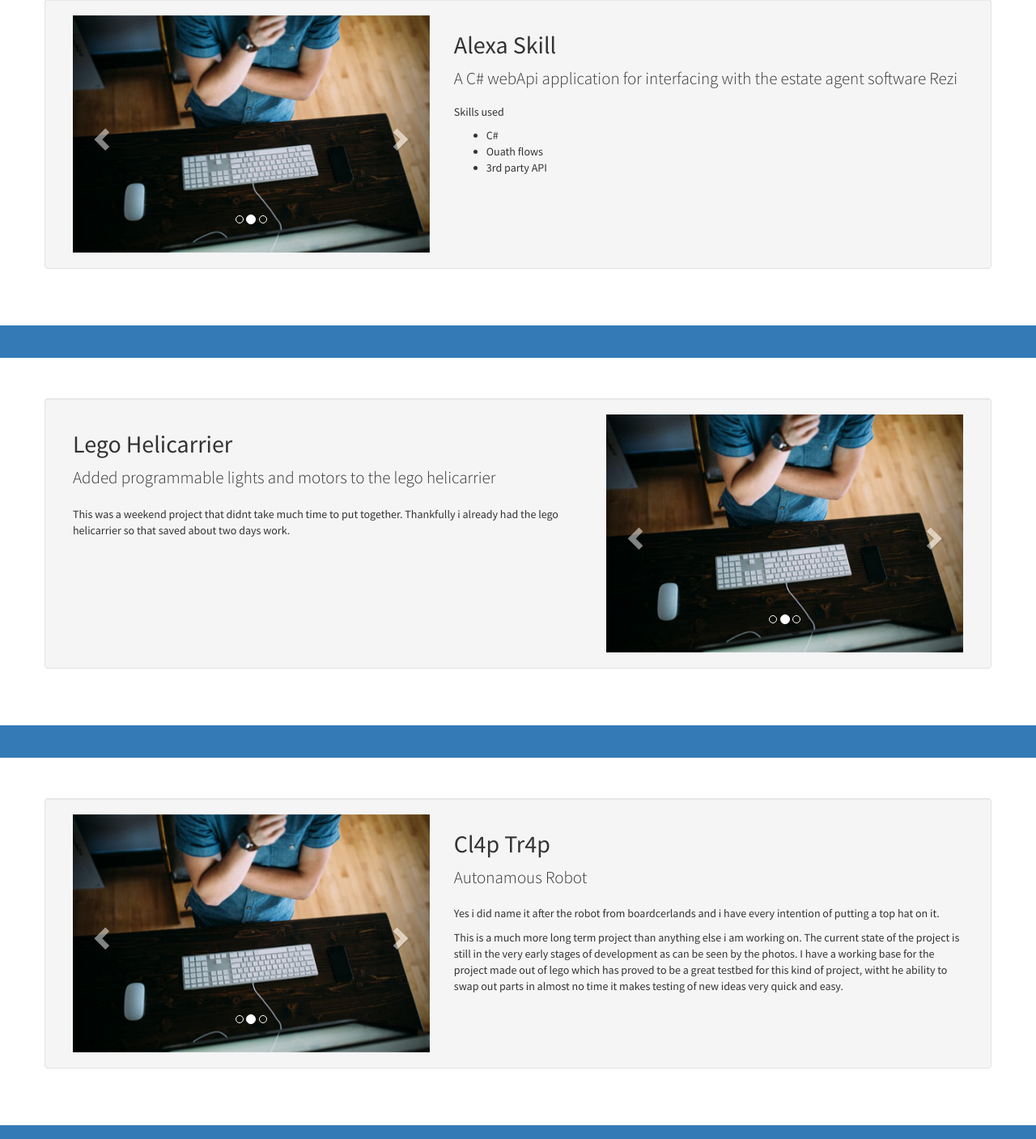
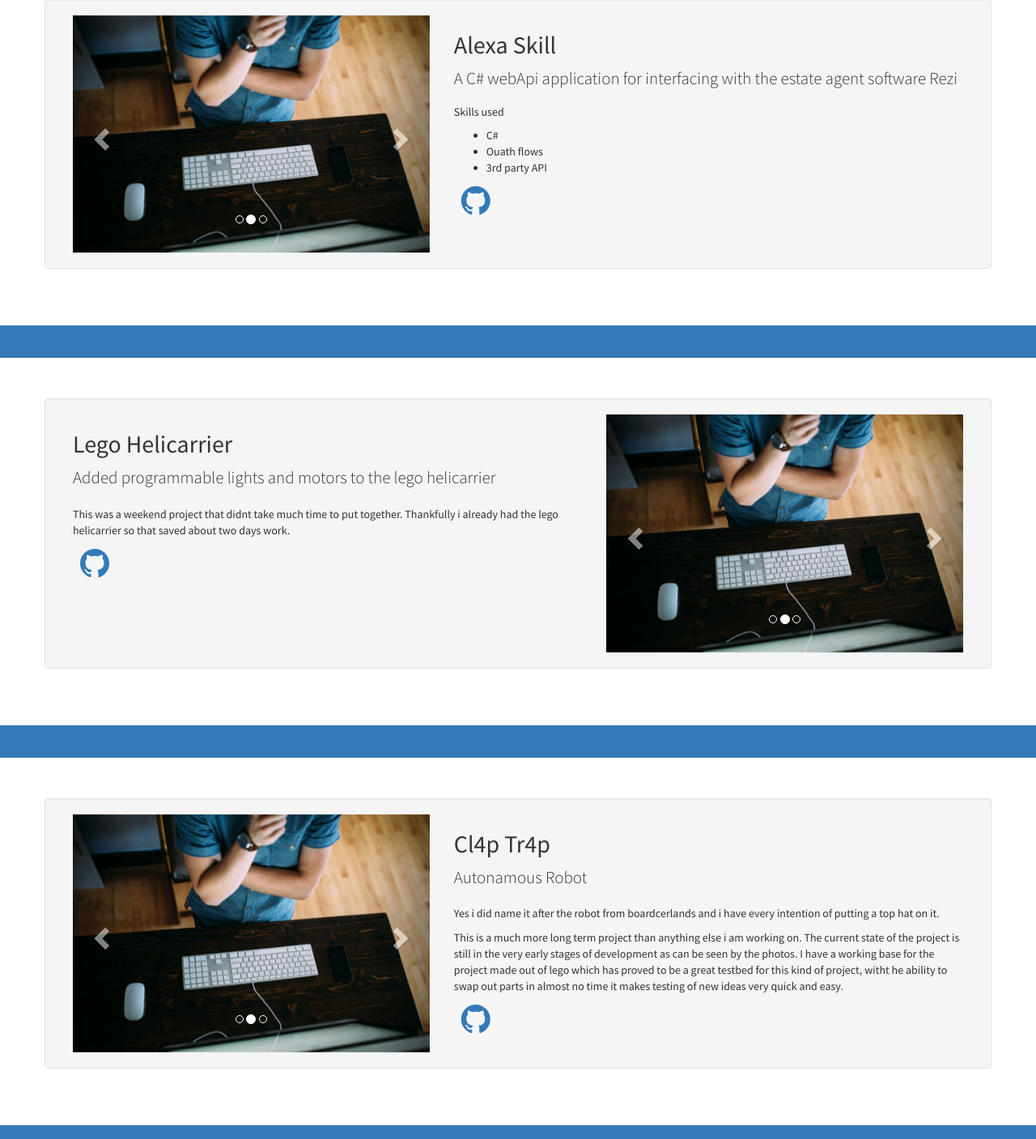
Before and after one commit to DeadpoolPancakes/naylorwebsites, a plain HTML site: page Projects.html in a window 1280 px wide. Shown: the part 1493-2900 px from the top of the page at 81% size. Drawn offline with Linux system fonts and the light colour scheme.

Commit message:
Added github links
added github links to individual projects

```diff
--- a/Projects.html
+++ b/Projects.html
@@ -146,6 +146,7 @@
                             <li>3rd party API</li>
                         </ul>
                     </div>
+                    <a href="https://github.com/DeadpoolPancakes"><i class="fa fa-github fa-fw fa-3x"></i></a>
                 </div>
             </div>
         </div>
@@ -167,6 +168,15 @@
                     <h2 class="featurette-heading">Lego Helicarrier<span class="text-muted"></span></h2>
                     <p class="lead">Added programmable lights and motors to the lego helicarrier</p>
                     <p>This was a weekend project that didnt take much time to put together. Thankfully i already had the lego helicarrier so that saved about two days work.</p>
+                    <!--<div>
+                        <h5>Skills used</h5>
+                        <ul>
+                            <li>C#</li>
+                            <li>Ouath flows</li>
+                            <li>3rd party API</li>
+                        </ul>
+                    </div>                    -->
+                    <a href="https://github.com/DeadpoolPancakes"><i class="fa fa-github fa-fw fa-3x"></i></a>
                 </div>
                 <div class="col-md-5">
                     <!-- carousel -->
@@ -266,6 +276,15 @@
                     <p>Yes i did name it after the robot from boardcerlands and i have every intention of putting a top hat on it.</p>
                     <p>This is a much more long term project than anything else i am working on. The current state of the project is still in the very early stages of development as can be seen by the photos. I have a working base for the project made out
                         of lego which has proved to be a great testbed for this kind of project, witht he ability to swap out parts in almost no time it makes testing of new ideas very quick and easy.</p>
+                    <!--<div>
+                        <h5>Skills used</h5>
+                        <ul>
+                            <li>C#</li>
+                            <li>Ouath flows</li>
+                            <li>3rd party API</li>
+                        </ul>
+                    </div>                    -->
+                    <a href="https://github.com/DeadpoolPancakes"><i class="fa fa-github fa-fw fa-3x"></i></a>
                 </div>
             </div>
         </div>
@@ -285,6 +304,15 @@
                     <h2 class="featurette-heading">Home Automation<span class="text-muted"></span></h2>
                     <p class="lead">Automateing everyday tasks to free up time for the important stuff.</p>
                     <p>Another long term project. The aim is not to have a home that you so much have to control but something that will pick up on what you would need and adjust.</p>
+                    <!--<div>
+                        <h5>Skills used</h5>
+                        <ul>
+                            <li>C#</li>
+                            <li>Ouath flows</li>
+                            <li>3rd party API</li>
+                        </ul>
+                    </div>  -->
+                    <a href="https://github.com/DeadpoolPancakes"><i class="fa fa-github fa-fw fa-3x"></i></a>
                 </div>
                 <div class="col-md-5">
                     <!-- carousel -->
@@ -383,6 +411,7 @@
                     <h2 class="featurette-heading">Nerf Turret<span class="text-muted"></span></h2>
                     <p class="lead">Motion detection enabled nerf gun</p>
                     <p>This project came around from me having a spare raspberry pi and camera module which just happened to fit in to the battery casing of a nerf gun. I also wanted to be able to ask Alexa to shoot something</p>
+                    <a href="https://github.com/DeadpoolPancakes"><i class="fa fa-github fa-fw fa-3x"></i></a>
                 </div>
             </div>
 
```
